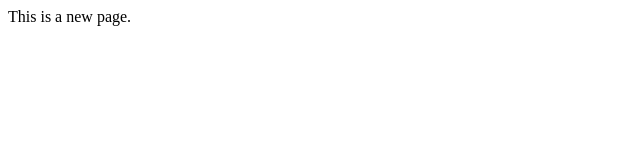
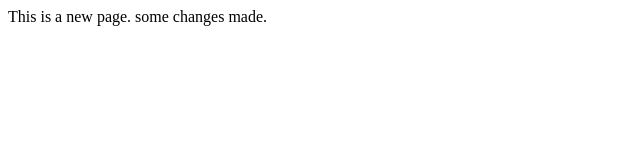
Before and after one commit to esaspire/app, a plain HTML site: page index.html in a window 1280 px wide. Shown: the whole page, without its empty margins (0-640 px from the left). Drawn offline with Linux system fonts and the light colour scheme.

Commit message:
file changed

```diff
--- a/index.html
+++ b/index.html
@@ -6,5 +6,6 @@
 </head>
 <body>
 This is a new page.
+some changes made.
 </body>
 </html>
```
